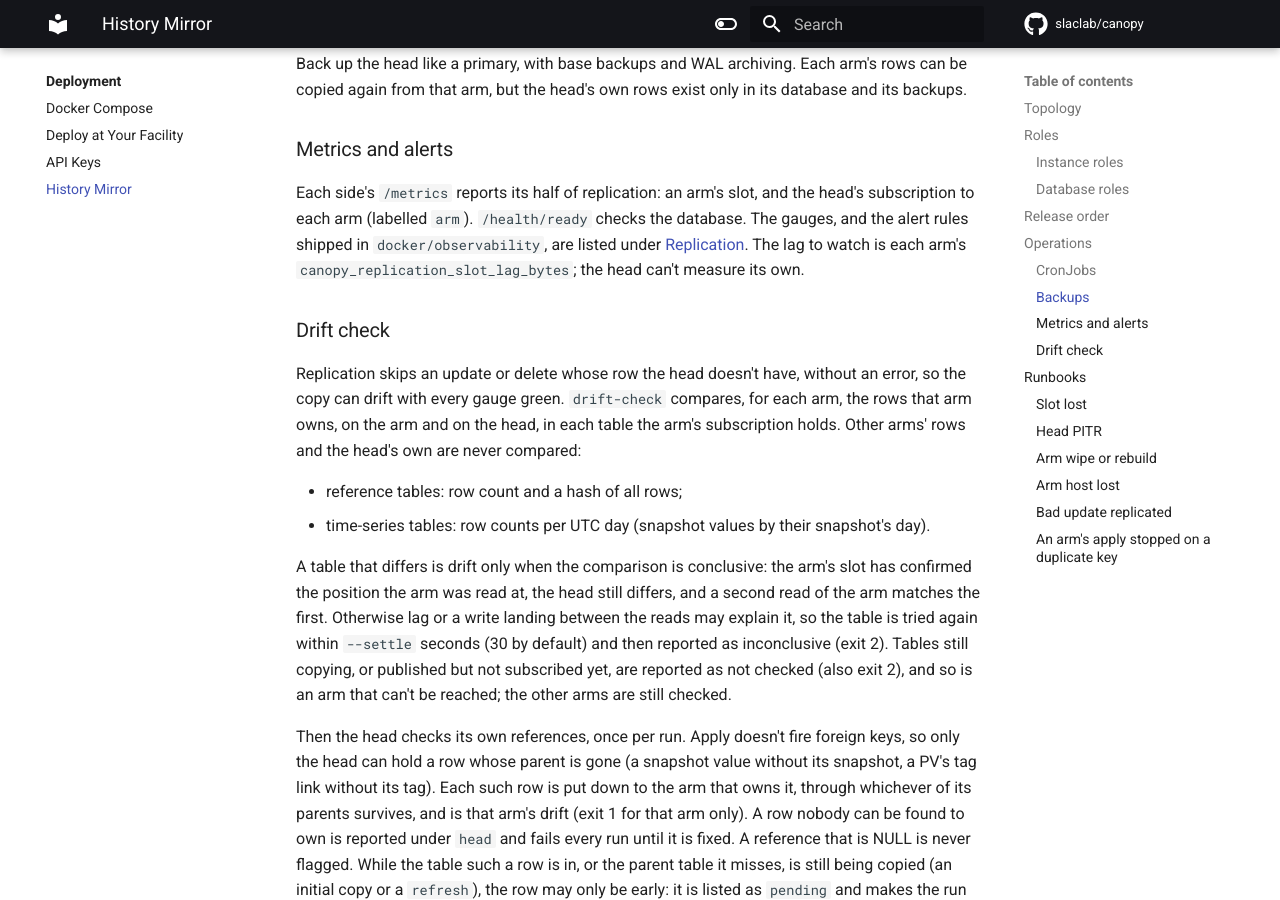
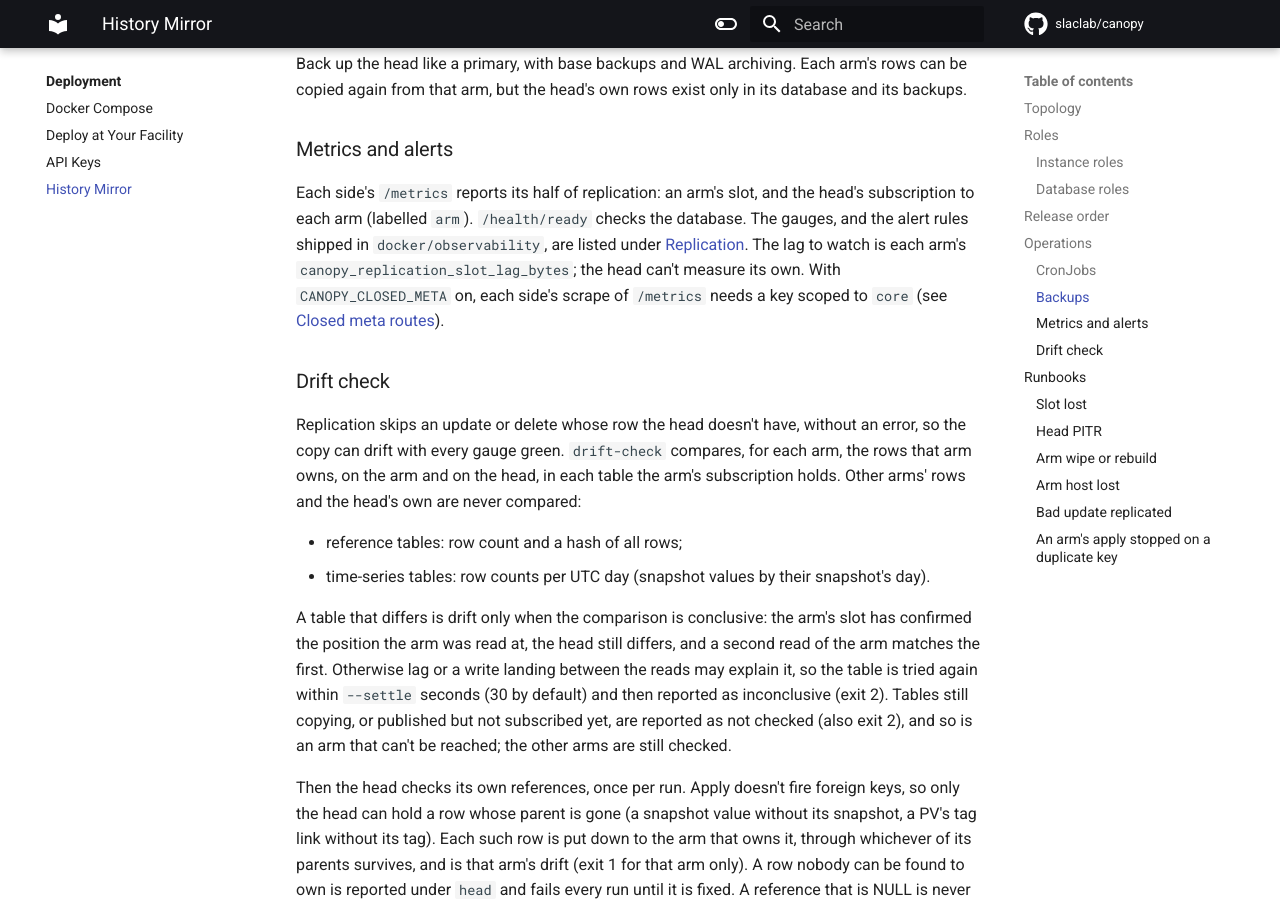
Before and after one commit to slaclab/canopy, an MkDocs documentation site: the page built from docs/deployment/history.md, in a window 1280 px wide and 900 px high, scrolled down 4120 px. Built offline with MkDocs 1.6.1 and Material for MkDocs 9.7.7, drawn with Linux system fonts in a browser that asks for light colours; comment, search, counter and statistics services are not loaded.

Commit message:
DOC: Say the replication scrape needs a core key with closed meta routes
Since main's #103, CANOPY_CLOSED_META puts /metrics behind a key scoped
to core, so the history guide's metrics section points there.

```diff
--- a/docs/deployment/history.md
+++ b/docs/deployment/history.md
@@ -148,6 +148,8 @@ subscription to each arm (labelled `arm`). `/health/ready` checks the database.
 gauges, and the alert rules shipped in `docker/observability`, are listed under
 [Replication](../observability/metrics.md#replication). The lag to watch is each
 arm's `canopy_replication_slot_lag_bytes`; the head can't measure its own.
+With `CANOPY_CLOSED_META` on, each side's scrape of `/metrics` needs a key scoped to
+`core` (see [Closed meta routes](api-keys.md#closed-meta-routes)).
 
 ### Drift check
 
```
